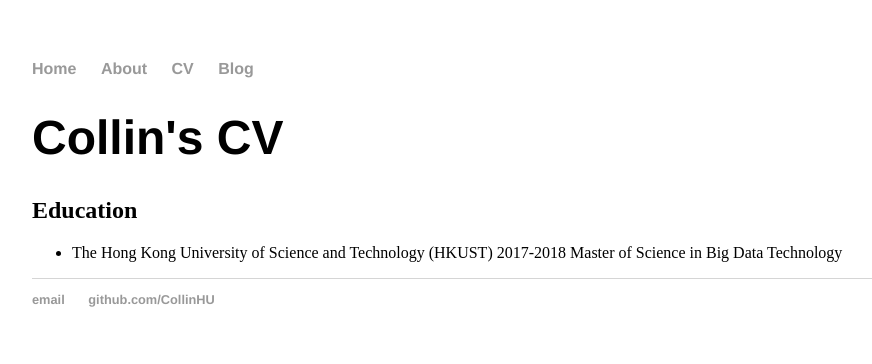
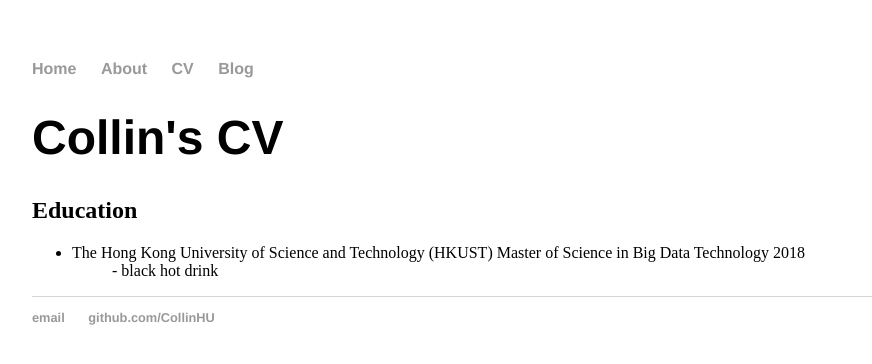
Before and after one commit to CollinHU/CollinHU, a Jekyll site: the page built from cv/index.html, in a window 1280 px wide. Shown: the top 364 px of the page, without its empty margins (160-1032 px from the left). Built offline with Jekyll 4.4.1, drawn with Linux system fonts in a browser that asks for light colours.

Commit message:
Update index.html

```diff
--- a/cv/index.html
+++ b/cv/index.html
@@ -5,6 +5,7 @@ title: Collin's CV
 	<h1>{{ page.title }}</h1>
 <h2> Education </h2>
 <ul>
-  <li>The Hong Kong University of Science and Technology (HKUST)           2017-2018
-      Master of Science in Big Data Technology </li>
+  <li>The Hong Kong University of Science and Technology (HKUST)
+      Master of Science in Big Data Technology 2018
+	<dd>- black hot drink</dd></li>
 </ul>
```
